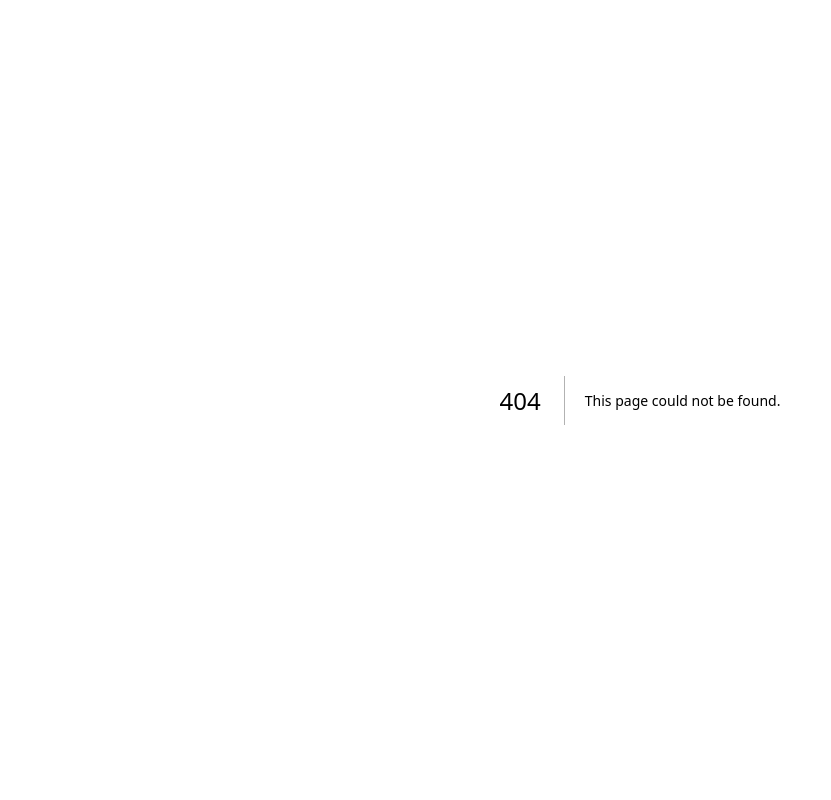
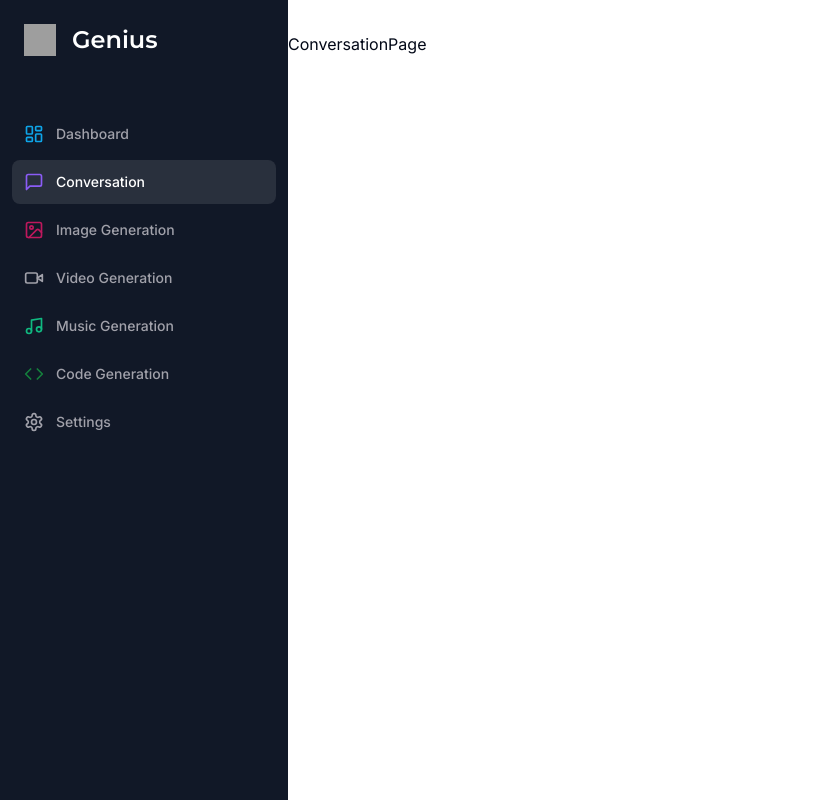
Before and after one commit to MACKINtossh/ai-saas, a Next.js app: page /conversation in a window 1280 px wide. Before the commit this address had no page. Shown: the whole page, without its empty margins (0-831 px from the left). Built offline with nearby package versions, Linux system fonts and the light colour scheme; grey boxes are pictures that could not be loaded.

Commit message:
created conversation route

```diff
--- /dev/null
+++ b/app/(dashboard)/(routes)/conversation/page.tsx
@@ -0,0 +1,11 @@
+import React from 'react'
+
+type Props = {}
+
+const ConversationPage = (props: Props) => {
+  return (
+    <div>ConversationPage</div>
+  )
+}
+
+export default ConversationPage
```
